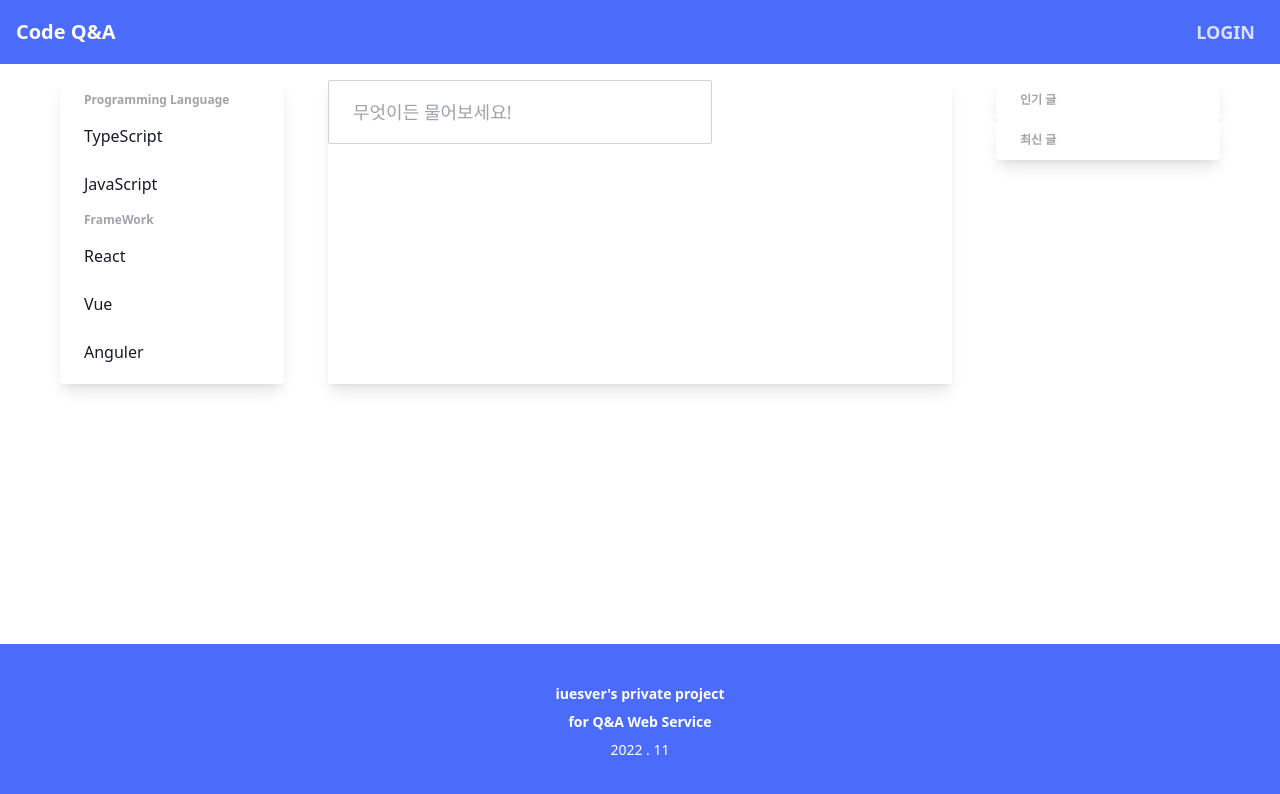
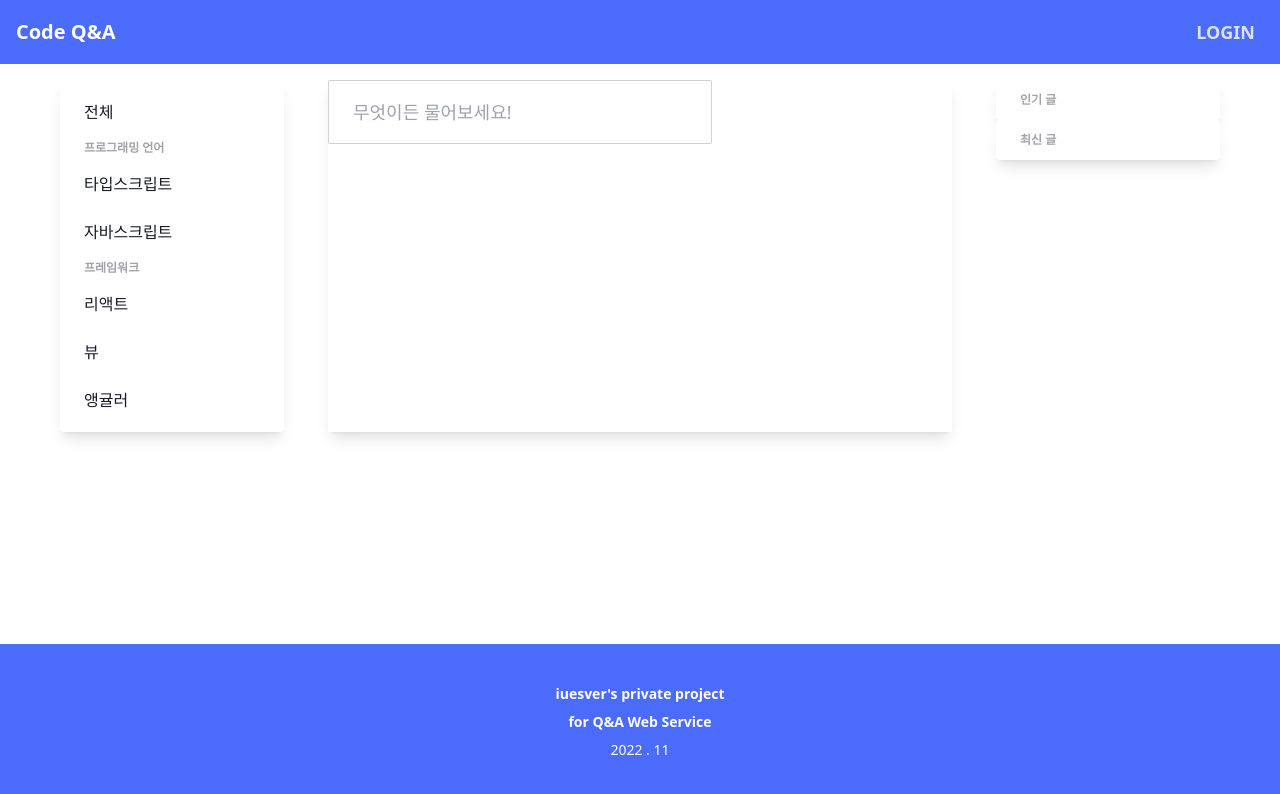
Before and after one commit to iuesver/Code_QnA, a React (Vite) app: page / in a window 1280 px wide. Shown: the top 794 px of the page. Built offline with nearby package versions, Linux system fonts and the light colour scheme.

Commit message:
add Toast UI Editor

```diff
--- a/index.html
+++ b/index.html
@@ -4,7 +4,7 @@
     <meta charset="UTF-8" />
     <link rel="icon" type="image/svg+xml" href="/vite.svg" />
     <meta name="viewport" content="width=device-width, initial-scale=1.0" />
-    <title>Vite + React + TS</title>
+    <title>Code QnA</title>
   </head>
   <body>
     <div id="root"></div>
--- a/package.json
+++ b/package.json
@@ -10,12 +10,14 @@
   },
   "dependencies": {
     "@reduxjs/toolkit": "^1.8.6",
+    "@toast-ui/editor-plugin-color-syntax": "^3.1.0",
     "react": "^18.2.0",
     "react-dom": "^18.2.0",
     "react-router-dom": "^6.4.2"
   },
   "devDependencies": {
     "@heroicons/react": "^2.0.12",
+    "@toast-ui/react-editor": "^3.2.2",
     "@types/react": "^18.0.22",
     "@types/react-dom": "^18.0.7",
     "@vitejs/plugin-react": "^2.2.0",
--- a/src/App.tsx
+++ b/src/App.tsx
@@ -1,4 +1,5 @@
 import { Routes, Route } from 'react-router-dom';
+import { CreatePage } from './pages/CreatePage';
 import { MainPage } from './pages/MainPage';
 
 function App() {
@@ -6,6 +7,7 @@ function App() {
     <div className="App">
       <Routes>
         <Route path="/" element={<MainPage />} />
+        <Route path="/create" element={<CreatePage />} />
       </Routes>
     </div>
   );
--- /dev/null
+++ b/src/containers/CreateContainer.tsx
@@ -0,0 +1,9 @@
+import { TextEditor } from '../tools/TextEditor';
+
+export const CreateContainer = () => {
+  return (
+    <div className="text-gray-750">
+      <TextEditor />
+    </div>
+  );
+};
--- a/src/containers/HeaderContainer.tsx
+++ b/src/containers/HeaderContainer.tsx
@@ -1,3 +1,4 @@
+import { Link } from 'react-router-dom';
 import tw from 'tailwind-styled-components';
 
 const Nav = tw.nav`
@@ -16,7 +17,9 @@ export const HeaderContainer = () => {
   return (
     <Nav>
       <Title>
-        <h1 className="font-bold text-xl">Code Q&A</h1>
+        <Link to={'/'}>
+          <h1 className="font-bold text-xl">Code Q&A</h1>
+        </Link>
       </Title>
       <div className="flex-none">
         <label htmlFor="login-modal" className="btn btn-primary text-lg">
--- a/src/modules/Menu.tsx
+++ b/src/modules/Menu.tsx
@@ -12,26 +12,29 @@ export const Menu = () => {
   return (
     <nav>
       <List>
+        <li>
+          <a>전체</a>
+        </li>
         <Category>
-          <span>Programming Language</span>
+          <span>프로그래밍 언어</span>
         </Category>
         <li>
-          <a>TypeScript</a>
+          <a>타입스크립트</a>
         </li>
         <li>
-          <a>JavaScript</a>
+          <a>자바스크립트</a>
         </li>
         <Category>
-          <span>FrameWork</span>
+          <span>프레임워크</span>
         </Category>
         <li>
-          <a>React</a>
+          <a>리액트</a>
         </li>
         <li>
-          <a>Vue</a>
+          <a>뷰</a>
         </li>
         <li>
-          <a>Anguler</a>
+          <a>앵귤러</a>
         </li>
       </List>
     </nav>
--- /dev/null
+++ b/src/pages/CreatePage.tsx
@@ -0,0 +1,13 @@
+import { CreateContainer } from '../containers/CreateContainer';
+import { FooterContainer } from '../containers/FooterContainer';
+import { HeaderContainer } from '../containers/HeaderContainer';
+
+export const CreatePage = () => {
+  return (
+    <>
+      <HeaderContainer />
+      <CreateContainer />
+      <FooterContainer />
+    </>
+  );
+};
--- /dev/null
+++ b/src/tools/TextEditor.tsx
@@ -0,0 +1,21 @@
+import colorSyntax from '@toast-ui/editor-plugin-color-syntax';
+import '@toast-ui/editor/dist/i18n/ko-kr';
+import { Editor } from '@toast-ui/react-editor';
+import { useEffect } from 'react';
+
+export const TextEditor = () => {
+  useEffect(() => {
+    import('@toast-ui/editor/dist/toastui-editor.css');
+  }, []);
+  return (
+    <Editor
+      initialValue="내용을 작성해주세요!"
+      previewStyle="vertical"
+      height="450px"
+      initialEditType="markdown"
+      language="ko-KR"
+      plugins={[colorSyntax]}
+      useCommandShortcut={true}
+    />
+  );
+};
--- a/tailwind.config.cjs
+++ b/tailwind.config.cjs
@@ -2,7 +2,13 @@
 module.exports = {
   content: ['./index.html', './src/**/*.{js,ts,jsx,tsx}'],
   theme: {
-    extend: {},
+    extend: {
+      colors: {
+        gray: {
+          750: '#333333',
+        },
+      },
+    },
   },
   plugins: [require('daisyui')],
 };
```
Also changed, not shown: 1 other file (tests, documents, lock files or other folders).
